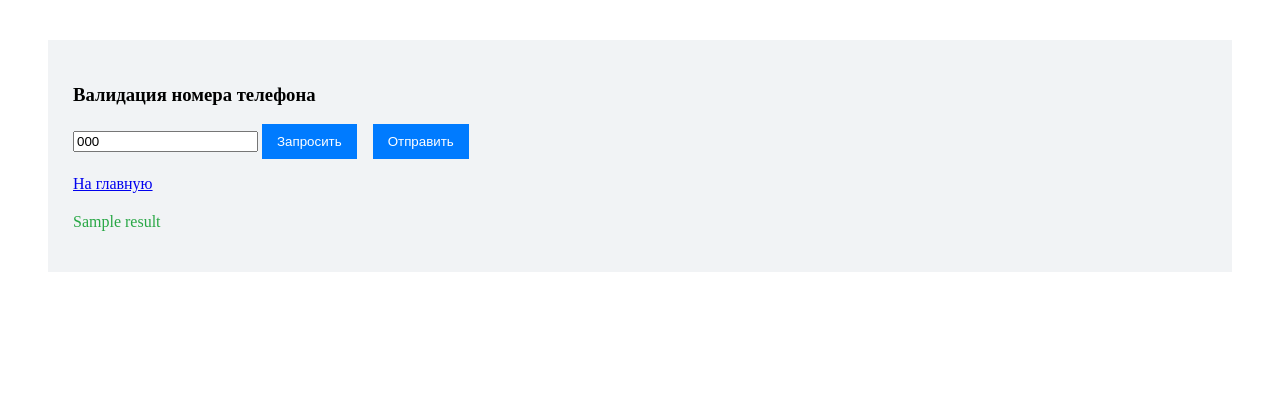
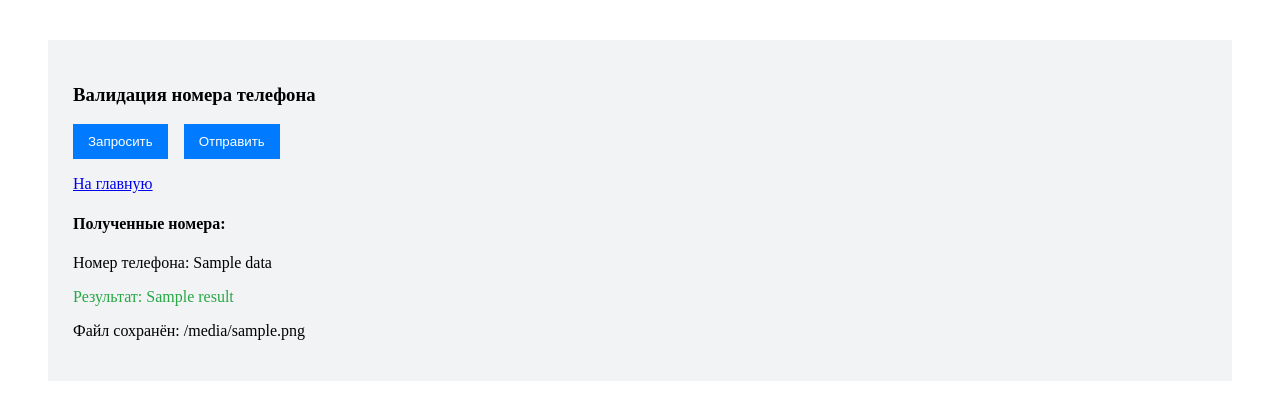
Before and after one commit to Lagbag/django-phonemask-additions, a Django app: template django_phonemask_additions/templates/django_phonemask_additions/validate.html in a window 1280 px wide. Shown: the top 420 px of the page. Run offline with Django 3.2, Linux system fonts and the light colour scheme; the template is opened without the code that fills it: most values are stand-ins (such as "Sample title", 1, 10 or a date in 2020).

Commit message:
Update validate.html

```diff
--- a/django_phonemask_additions/templates/django_phonemask_additions/validate.html
+++ b/django_phonemask_additions/templates/django_phonemask_additions/validate.html
@@ -10,8 +10,11 @@
         .validate-section { margin: 40px; padding: 25px; background: #f1f3f5; }
         .input-group { margin-bottom: 20px; }
         .action-btn { padding: 10px 15px; margin-right: 12px; background: #007bff; color: white; border: none; }
+        .action-btn:disabled { background: #6c757d; cursor: not-allowed; }
         .error-msg { color: #dc3545; }
         .result-msg { color: #28a745; }
+        .phone-list { margin-top: 20px; }
+        .phone-item { margin-bottom: 10px; }
     </style>
 </head>
 <body>
@@ -20,17 +23,27 @@
         <h3>Валидация номера телефона</h3>
         <form method="post" class="input-group">
             {% csrf_token %}
-            <input type="text" name="phone" value="{{ phone|default_if_none:'' }}" placeholder="Введите номер телефона">
             <button type="submit" name="get_data" class="action-btn">Запросить</button>
-            <button type="submit" name="send_result" class="action-btn">Отправить</button>
+            <button type="submit" name="send_result" class="action-btn" {% if not phone_data %}disabled{% endif %}>Отправить</button>
             <p><a href="{% url 'home_page' %}" class="success-link">На главную</a></p>
         </form>
-        {% if result %}
-            <p class="result-msg">{{ result }}</p>
+        {% if phone_data %}
+            <div class="phone-list">
+                <h4>Полученные номера:</h4>
+                {% for data, result in phone_data %}
+                    <div class="phone-item">
+                        <p>Номер телефона: {{ data }}</p>
+                        <p class="result-msg">Результат: {{ result }}</p>
+                    </div>
+                {% endfor %}
+            </div>
         {% endif %}
         {% if error %}
             <p class="error-msg">{{ error }}</p>
         {% endif %}
+        {% if saved_file %}
+            <p>Файл сохранён: {{ saved_file }}</p>
+        {% endif %}
     </main>
 </body>
 </html>
```
